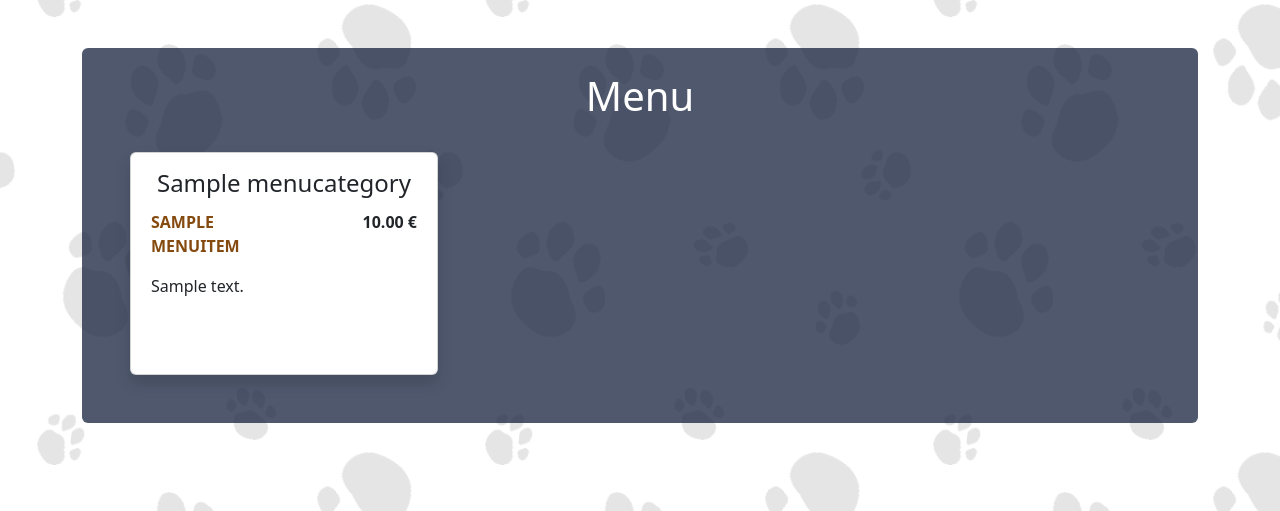
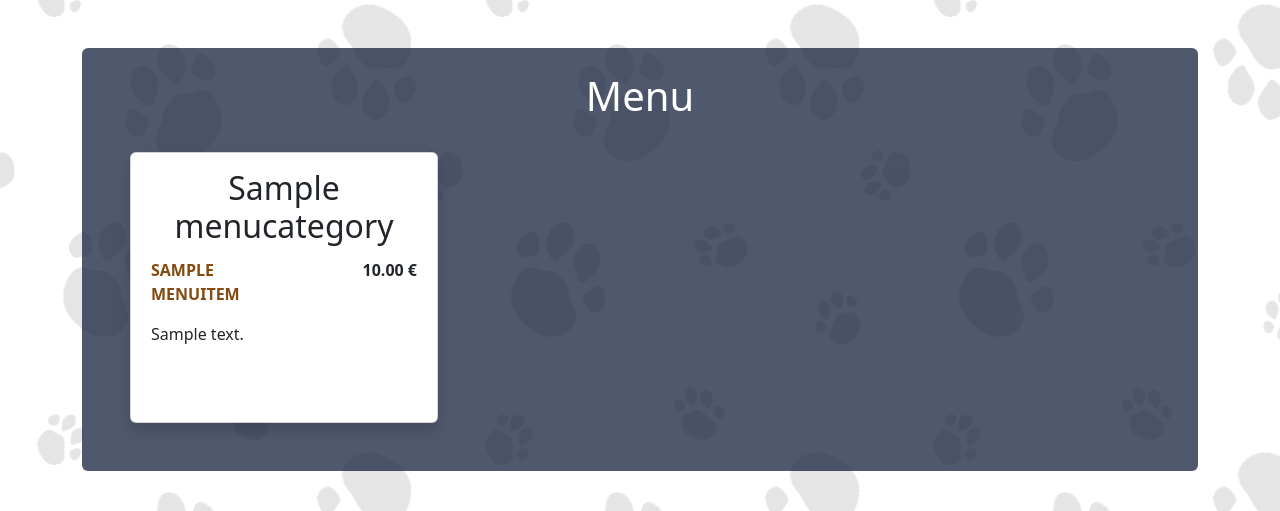
Before and after one commit to hashtag-squirrel/pawse, a Django app: page /menu/ in a window 1280 px wide. Shown: the part 82-593 px from the top of the page. Run offline with Django 3.2, Linux system fonts and the light colour scheme; tables that the repository leaves empty hold one stand-in row (values such as "Sample post"); some libraries are stand-ins or nearby versions.

Commit message:
Change heading on menu page from h4 to h2

```diff
--- a/templates/menu.html
+++ b/templates/menu.html
@@ -15,7 +15,7 @@
             <div class="col">
                 <div class="card w-100 h-100 shadow">
                     <div class="card-body">
-                        <h4 class="card-title text-center">{{ category.name }}</h4>
+                        <h2 class="card-title text-center">{{ category.name }}</h2>
                         <div class="card-text">
                             <ul class="p-1">
                                 {% for item in menu_items %}
```
